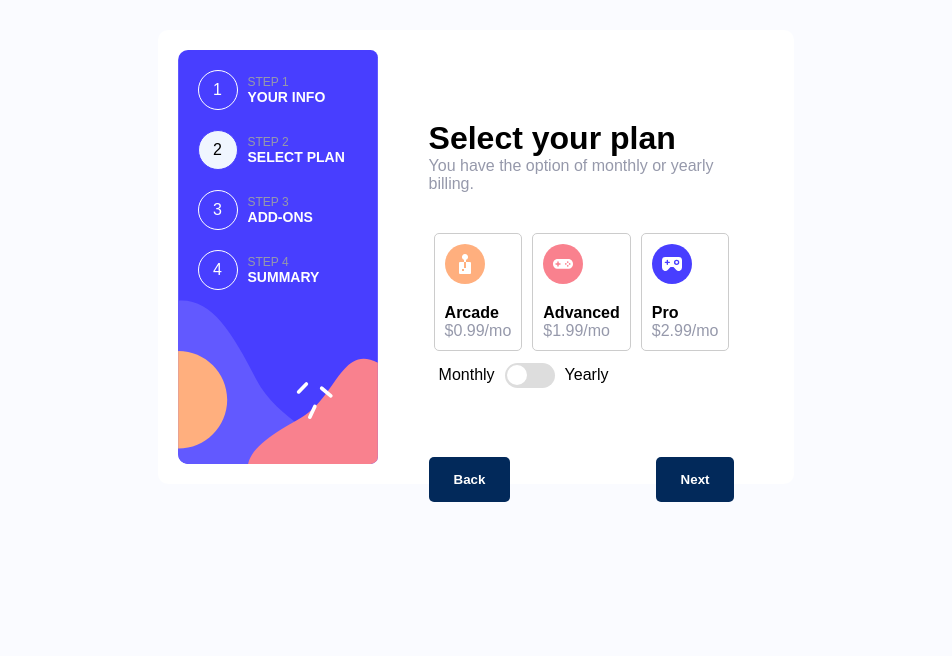
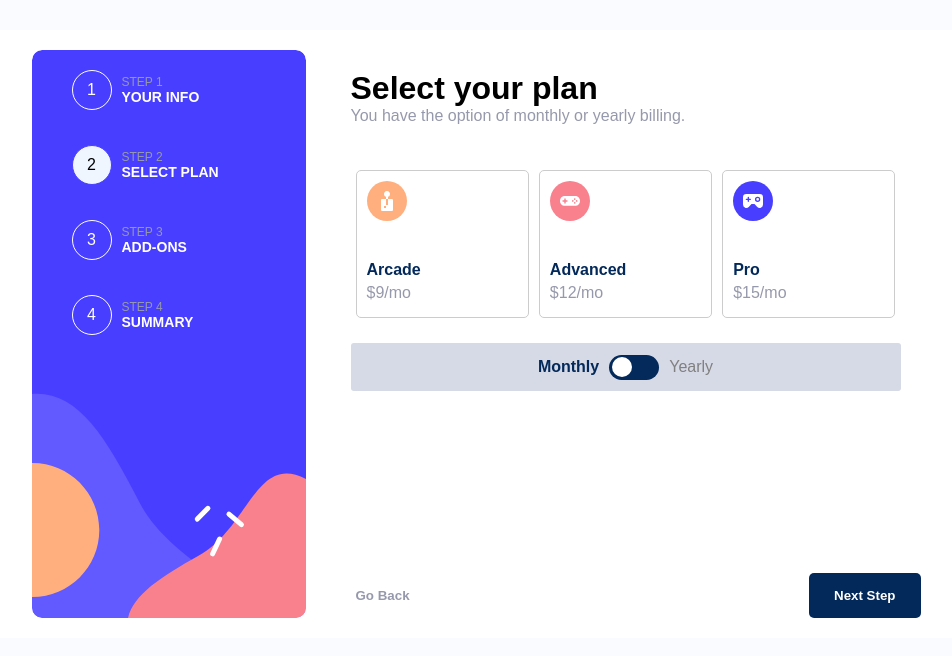
Before and after one commit to PullingStrings/multi-step-form-main, a Next.js app: page / in a window 1280 px wide. Both pictures are taken after typing "Sample", "name@example.com", "Sample" into the empty fields and a click on the button "Next Step". Shown: the top 656 px of the page, without its empty margins (164-1116 px from the left). Built offline with nearby package versions, Linux system fonts and the light colour scheme.

Commit message:
bit of logic and lots of styling rearrangement

```diff
--- a/src/components/FormSteps/StepOne.tsx
+++ b/src/components/FormSteps/StepOne.tsx
@@ -4,8 +4,8 @@ import StepsSideBar from "../UI/StepsSideBar"
 import styled from "styled-components"
 
 const FormContainer = styled.div`
-  padding: 50px 20px 50px 0px;
-  margin: 20px;
+  position: relative;
+  width: 50%;
 `
 const CustomErrors = styled.div`
   display: flex;
@@ -25,8 +25,8 @@ const NextBtn = styled.button`
   cursor: pointer;
   font-weight: bold;
   position: absolute;
-  bottom: 20px;
-  right: 60px;
+  bottom: 0px;
+  right: 0px;
 `
 
 const StepOne: React.FC = () => {
@@ -78,8 +78,10 @@ const StepOne: React.FC = () => {
     <>
       <StepsSideBar steps={stepOneState} />
       <FormContainer>
-        <h1>Personal info</h1>
-        <p>Please provide your name, email address, and phone number.</p>
+        <div className='titles'>
+          <h1>Personal info</h1>
+          <p>Please provide your name, email address, and phone number.</p>
+        </div>
         <form className='multi-step-form' onSubmit={handleSubmit}>
           <CustomErrors>
             <label htmlFor='name'>Name</label>
@@ -87,7 +89,7 @@ const StepOne: React.FC = () => {
           </CustomErrors>
           <input
             id='name'
-            placeholder='Vanessa Mint'
+            placeholder='e.g. Stephen King'
             name='name'
             value={stepOne.name}
             onChange={handleChange}
@@ -100,7 +102,7 @@ const StepOne: React.FC = () => {
 
           <input
             id='email'
-            placeholder='Vanessamint@'
+            placeholder='e.g. stephenking@lorem.com'
             name='email'
             value={stepOne.email}
             onChange={handleChange}
--- a/src/components/FormSteps/StepThree.tsx
+++ b/src/components/FormSteps/StepThree.tsx
@@ -3,9 +3,43 @@
 import React from "react"
 import { useFormContext } from "../../utils/formContext"
 import AddOnCard from "../UI/AddOnCard"
+import StepsSideBar from "../UI/StepsSideBar"
+import styled from "styled-components"
+
+const FormContainer = styled.div`
+  position: relative;
+  width: 50%;
+`
+
+const NextBtn = styled.button`
+  background-color: hsl(213, 96%, 18%);
+  color: #fff;
+  padding: 15px 25px;
+  border-radius: 5px;
+  border: none;
+  cursor: pointer;
+  font-weight: bold;
+  position: absolute;
+  bottom: 0px;
+  right: 0px;
+`
+
+const BackBtn = styled.button`
+  background-color: #fff;
+  color: hsl(231, 11%, 63%);
+  padding: 15px 25px;
+  border-radius: 5px;
+  border: none;
+  cursor: pointer;
+  font-weight: bold;
+  position: absolute;
+  bottom: 0px;
+  left: 0px;
+`
 
 const StepThree: React.FC = () => {
   const [{ stepThree }, dispatch] = useFormContext()
+  const stepThreeState = 3
 
   const handleToggleAddOn = (title: string) => {
     const newAddOns = stepThree.map((addOn) =>
@@ -30,7 +64,14 @@ const StepThree: React.FC = () => {
   }
 
   return (
-    <form onSubmit={handleSubmit}>
+    <>
+      <StepsSideBar steps={stepThreeState} />
+      <FormContainer>
+        <div className='titles'>
+          <h1>Pick add-ons</h1>
+          <p>Add-ons help enhance your gaming experience..</p>
+        </div>
+        <form className='multi-step-form' onSubmit={handleSubmit}>
           <div>
             {stepThree.map((addOn: any) => (
               <AddOnCard
@@ -43,9 +84,11 @@ const StepThree: React.FC = () => {
               />
             ))}
           </div>
-      <button onClick={backButton}>Back</button>
-      <button type='submit'>Next</button>
+          <BackBtn onClick={backButton}>Go Back</BackBtn>
+          <NextBtn type='submit'>Next Step</NextBtn>
         </form>
+      </FormContainer>
+    </>
   )
 }
 
--- a/src/components/FormSteps/StepTwo.tsx
+++ b/src/components/FormSteps/StepTwo.tsx
@@ -11,8 +11,8 @@ import iconAdvanced from "../../../public/images/icon-advanced.svg"
 import iconPro from "../../../public/images/icon-pro.svg"
 
 const FormContainer = styled.div`
-  padding: 50px 20px 50px 0px;
-  margin: 20px;
+  position: relative;
+  width: 50%;
 `
 
 const IconsContainer = styled.div`
@@ -33,8 +33,8 @@ const NextBtn = styled.button`
 `
 
 const BackBtn = styled.button`
-  background-color: hsl(213, 96%, 18%);
-  color: #fff;
+  background-color: #fff;
+  color: hsl(231, 11%, 63%);
   padding: 15px 25px;
   border-radius: 5px;
   border: none;
@@ -79,8 +79,11 @@ const StepTwo: React.FC = () => {
     <>
       <StepsSideBar steps={stepTwoState} />
       <FormContainer>
-        <h1>Select your plan</h1>
-        <p>You have the option of monthly or yearly billing.</p>
+        <div className='titles'>
+          <h1>Select your plan</h1>
+          <p>You have the option of monthly or yearly billing.</p>
+        </div>
+
         <form className='multi-step-form' onSubmit={handleSubmit}>
           <IconsContainer>
             <PlanCard
@@ -114,8 +117,8 @@ const StepTwo: React.FC = () => {
             onToggle={handleTogglePayment}
           />
 
-          <BackBtn onClick={backButton}>Back</BackBtn>
-          <NextBtn type='submit'>Next</NextBtn>
+          <BackBtn onClick={backButton}> Go Back</BackBtn>
+          <NextBtn type='submit'>Next Step</NextBtn>
         </form>
       </FormContainer>
     </>
--- a/src/components/UI/AddOnCard.tsx
+++ b/src/components/UI/AddOnCard.tsx
@@ -1,4 +1,33 @@
 // components/AddOnCard.tsx
+import styled from "styled-components"
+
+const CardContainer = styled.div`
+  display: flex;
+  flex-direction: row;
+  margin: 10px 0px;
+  align-items: center;
+`
+
+const Input = styled.input`
+  padding: 15px;
+  margin-bottom: 0px;
+  margin-top: 0px;
+  margin-right: 20px;
+  border-radius: 5px;
+  font-weight: bold;
+  color: #eee;
+  width: 20px;
+  height: 20px;
+`
+
+const Title = styled.p`
+  font-weight: bold;
+  color: hsl(213, 96%, 18%);
+`
+
+const SubTitle = styled.p`
+  color: grey;
+`
 
 import React from "react"
 
@@ -18,15 +47,23 @@ const AddOnCard: React.FC<AddOnCardProps> = ({
   onToggle,
 }) => {
   return (
-    <div
+    <CardContainer
       onClick={onToggle}
       style={{ border: selected ? "2px solid #000" : "none" }}
     >
-      <div>{title}</div>
-      <div>{subtitle}</div>
-      <div>{price}</div>
-      <input type='checkbox' checked={selected} onChange={onToggle} />
-    </div>
+      <Input type='checkbox' checked={selected} onChange={onToggle} />
+      <div>
+        <div>
+          <Title>{title}</Title>
+        </div>
+        <div>
+          <SubTitle>{subtitle}</SubTitle>
+        </div>
+      </div>
+      <div>
+        <div>{price}</div>
+      </div>
+    </CardContainer>
   )
 }
 
--- a/src/components/UI/PlanCard.tsx
+++ b/src/components/UI/PlanCard.tsx
@@ -14,9 +14,8 @@ const Container = styled.div`
   cursor: pointer;
   margin: 5px;
   transition: all 0.3s ease-in-out;
+  width: 100%;
 `
-
-const Icons = styled``
 
 type PlanCardProps = {
   plan: string
@@ -48,9 +47,9 @@ const PlanCard: React.FC<PlanCardProps> = ({
 
   const handleClick = (planName: string) => {
     const selectedPlanPrices = {
-      Arcade: { monthly: 0.99, yearly: 9.99 },
-      Advanced: { monthly: 1.99, yearly: 19.99 },
-      Pro: { monthly: 2.99, yearly: 29.99 },
+      Arcade: { monthly: 9, yearly: 90 },
+      Advanced: { monthly: 12, yearly: 120 },
+      Pro: { monthly: 15, yearly: 150 },
     }
 
     dispatch({
@@ -79,20 +78,43 @@ const PlanCard: React.FC<PlanCardProps> = ({
         onSelectPlan(plan)
         handleClick(plan)
       }}
-      style={{ background: isSelected ? "purlple" : "none" }}
+      style={{
+        background: isSelected ? "#f0f6ff" : "none",
+        border: isSelected ? "1px solid #ae2aff" : "1px solid #ccc",
+      }}
     >
       <Image
         src={icons}
         alt={plan}
         style={{
-          marginBottom: "20px",
+          marginBottom: "40px",
         }}
       />
 
       <div>
-        <h4>{plan}</h4>
-        <p>
+        <h4
+          style={{
+            paddingBottom: "5px",
+            color: "hsl(213, 96%, 18%)",
+          }}
+        >
+          {plan}
+        </h4>
+        <p
+          style={{
+            paddingBottom: "5px",
+          }}
+        >
           {isYearly ? `$${planPrice?.yearly}/yr` : `$${planPrice?.monthly}/mo`}
+        </p>
+        <p
+          style={{
+            color: "hsl(213, 96%, 18%)",
+            display: isYearly ? "block" : "none",
+            paddingBottom: "5px",
+          }}
+        >
+          2 months free
         </p>
       </div>
     </Container>
--- a/src/components/UI/StepsSideBar.tsx
+++ b/src/components/UI/StepsSideBar.tsx
@@ -28,14 +28,16 @@ const ContentElementContainer = styled.div`
 `
 const Container = styled.div`
   background-image: url(${bgSideBarDesktop.src});
-  background-size: contain;
+  background-size: cover;
   background-repeat: no-repeat;
-  // background-position: center;
+  background-position: center;
   padding: 10px;
   border-radius: 10px;
-  width: 50%;
+  width: 274px;
+  height: 568px;
 `
 const StepsDiv = styled.div`
+  padding: 0px 20px 15px 20px;
   display: flex;
   color: white;
   align-items: center;
--- a/src/components/UI/ToogleSwitch.tsx
+++ b/src/components/UI/ToogleSwitch.tsx
@@ -10,13 +10,31 @@ type ToggleSwitchProps = {
 const ToggleSwitch: React.FC<ToggleSwitchProps> = ({ isYearly, onToggle }) => (
   <div
     onClick={onToggle}
-    style={{ display: "inline-flex", alignItems: "center", cursor: "pointer" }}
+    style={{
+      display: "inline-flex",
+      alignItems: "center",
+      cursor: "pointer",
+      margin: "20px 0px",
+      padding: "5px 0px",
+      background: "#d6d9e6",
+      borderRadius: "3px",
+      justifyContent: "center",
+    }}
   >
-    <div style={{ padding: "10px" }}>Monthly</div>
+    <div style={{ padding: "10px" }}>
+      <p
+        style={{
+          color: isYearly ? "grey" : "#032a5a",
+          fontWeight: isYearly ? "normal" : "bold",
+        }}
+      >
+        Monthly
+      </p>
+    </div>
     <div
       style={{
         position: "relative",
-        background: isYearly ? "#000" : "#ddd",
+        background: isYearly ? "#000" : "#032a5a",
         borderRadius: "50px",
         width: "50px",
         height: "25px",
@@ -35,7 +53,16 @@ const ToggleSwitch: React.FC<ToggleSwitchProps> = ({ isYearly, onToggle }) => (
         }}
       />
     </div>
-    <div style={{ padding: "10px" }}>Yearly</div>
+    <div style={{ padding: "10px" }}>
+      <p
+        style={{
+          color: isYearly ? "#032a5a" : "grey",
+          fontWeight: isYearly ? "bold" : "normal",
+        }}
+      >
+        Yearly
+      </p>
+    </div>
   </div>
 )
 
--- a/src/pages/index.tsx
+++ b/src/pages/index.tsx
@@ -23,6 +23,8 @@ const StepsContainer = styled.div`
   background: white;
   gap: 25px;
   border-radius: 10px;
+  width: 100%;
+  justify-content: center;
 `
 
 export default function Home() {
--- a/src/styles/GlobalStyles.ts
+++ b/src/styles/GlobalStyles.ts
@@ -23,17 +23,16 @@ export const GlobalStyles = createGlobalStyle`
    color: var(--cool-gray);s
   }
 
+  .titles{
+    padding: 20px;
+  }
+
   .multi-step-form {
-  display: flex;
-  flex-direction: column;
-  width: 100%;
-  margin-top: 35px;
-  position: relative;
-  justify-content: start;
-  height: 100%;
-    {
-      flex: 1;
-    }
+    display: flex;
+    flex-direction: column;
+    width: 100%;
+    padding: 20px;
+    justify-content: start;
   }
 
   input {
@@ -42,6 +41,8 @@ export const GlobalStyles = createGlobalStyle`
    margin-top: 5px;
    border-radius: 5px;
    border: 1px solid var(--cool-gray);
+   font-weight: bold;
+   color: #eee;
   }
 
   /* Define your color variables */
--- a/src/utils/formContext.tsx
+++ b/src/utils/formContext.tsx
@@ -44,9 +44,9 @@ const initialState: StateType = {
     plan: "",
     paymentType: false,
     planPrices: {
-      Arcade: { monthly: 0.99, yearly: 9.99 },
-      Advanced: { monthly: 1.99, yearly: 19.99 },
-      Pro: { monthly: 2.99, yearly: 29.99 },
+      Arcade: { monthly: 9, yearly: 90 },
+      Advanced: { monthly: 12, yearly: 120 },
+      Pro: { monthly: 15, yearly: 150 },
     },
     isYearly: false,
   },
```
Lines whose indentation alone changed are shown as unchanged.
